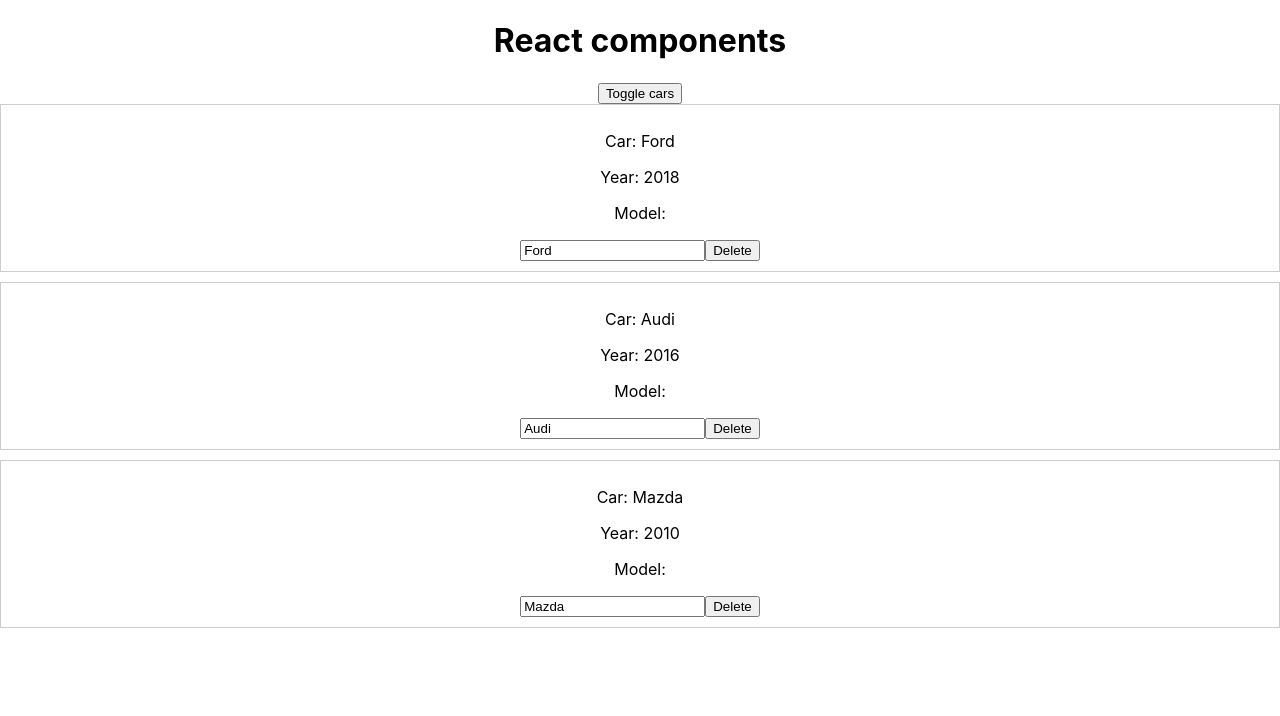
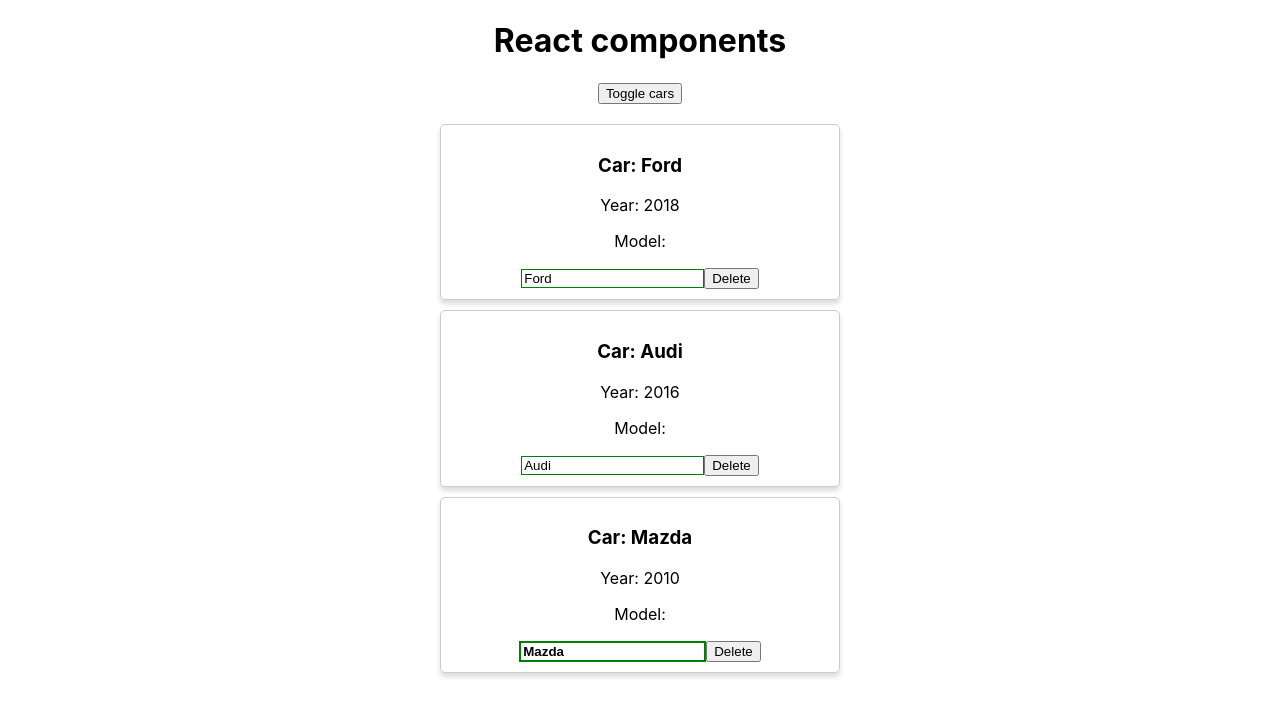
Before and after one commit to coolqwebs/test-app, a React (Create React App) app: page / in a window 1280 px wide. Both pictures are taken after a click on the button "Toggle cars". Shown: the top 716 px of the page. Built offline with nearby package versions, Linux system fonts and the light colour scheme.

Commit message:
finished components styling block

```diff
--- a/package.json
+++ b/package.json
@@ -6,6 +6,7 @@
     "@testing-library/jest-dom": "^5.11.9",
     "@testing-library/react": "^11.2.5",
     "@testing-library/user-event": "^12.7.3",
+    "radium": "^0.26.1",
     "react": "^17.0.1",
     "react-dom": "^17.0.1",
     "react-scripts": "4.0.3",
--- a/src/App.js
+++ b/src/App.js
@@ -64,7 +64,15 @@ class App extends Component {
                 <h1>{this.state.pageTitle}</h1>
 
                 <button onClick={this.toggleCarsHandler}>Toggle cars</button>
-                {cars}
+                <div
+                    style={{
+                        width: 400,
+                        margin: "auto",
+                        paddingTop: "20px",
+                    }}
+                >
+                    {cars}
+                </div>
                 {/* {this.state.showCars
                     ? this.state.cars.map((car, index) => {
                           return (
--- /dev/null
+++ b/src/Car/Car.css
@@ -0,0 +1,28 @@
+.Car {
+    display: block;
+    text-align: center;
+    padding: 10px;
+    margin-bottom: 10px;
+
+    border-radius: 5px;
+    transition: border, box-shadow 0.5s;
+}
+
+.input {
+}
+.input:active,
+.input:focus {
+    outline: none;
+}
+
+.input.green {
+    border: 1px solid green;
+}
+
+.input.red {
+    border: 1px solid red;
+}
+.input.bold {
+    border: 2px solid green;
+    font-weight: bold;
+}
--- a/src/Car/Car.js
+++ b/src/Car/Car.js
@@ -1,27 +1,42 @@
 import React from "react";
+import Radium from "radium";
+import "./Car.css";
 
 function Car(props) {
-    const divStyle = {
-        display: "block",
-        textAlign: "center",
-        padding: "10px",
-        marginBottom: "10px",
+    const inputClasses = ["input"];
+
+    if (props.name !== "") {
+        inputClasses.push("green");
+    } else {
+        inputClasses.push("red");
+    }
+    if (props.name.length > 4) {
+        inputClasses.push("bold");
+    }
+
+    const style = {
         border: "1px solid #ccc",
+        boxShadow: "0 4px 5px rgba(0, 0, 0, 0.14)",
+        ":hover": {
+            border: "1px olid #aaa",
+            boxShadow: "0 4px 15px 0 rgba(0, 0, 0, 0.25)",
+            cursor: "pointer",
+        },
     };
-
     return (
-        <div style={divStyle}>
-            <p>Car: {props.name}</p>
+        <div className="Car" style={style}>
+            <h3>Car: {props.name}</h3>
             <p>Year: {props.year}</p>
             <p>Model: {props.model}</p>
             <input
                 type="text"
                 onChange={props.onChangeName}
                 value={props.name}
+                className={inputClasses.join(" ")}
             />
             <button onClick={props.onDelete}>Delete</button>
         </div>
     );
 }
 
-export default Car;
+export default Radium(Car);
```
Also changed, not shown: 1 other file (tests, documents, lock files or other folders).
